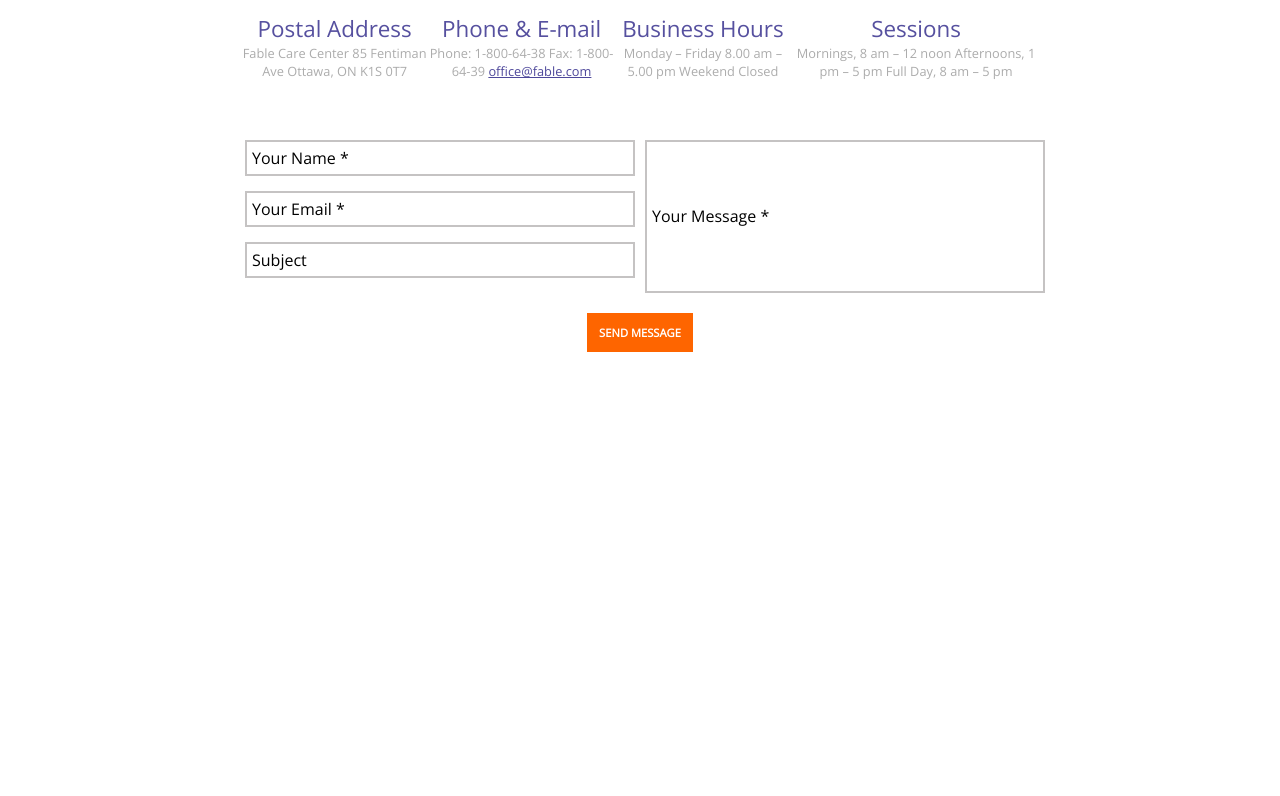
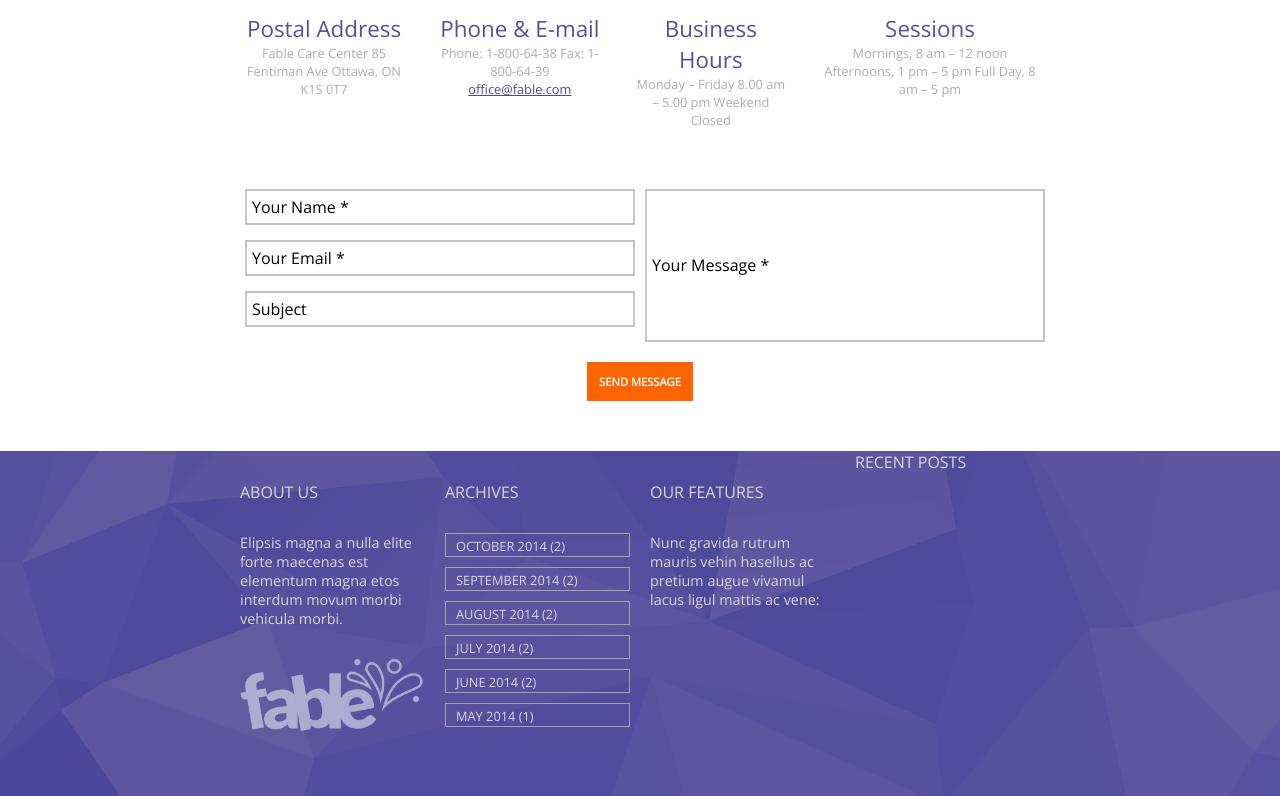
Before and after one commit to AlessandroRamoni/proj-html-vuejs, a Vue app: page / in a window 1280 px wide. Shown: the part 5629-6425 px from the top of the page. Before the commit the page ends 5981 px from the top, so only its background shows below. Built offline with nearby package versions, Linux system fonts and the light colour scheme; no server answers; a web font is replaced by a local one.

Commit message:
create footer

```diff
--- a/src/App.vue
+++ b/src/App.vue
@@ -13,6 +13,7 @@
     <NewsComponent />
     <AddGoogleMap />
     <ContactComponent />
+    <FooterComponent />
   </div>
 </template>
 
@@ -30,6 +31,7 @@ import FeedbackComponent from "@/components/FeedbackComponent.vue";
 import NewsComponent from "@/components/NewsComponent.vue";
 import AddGoogleMap from "@/components/AddGoogleMap.vue";
 import ContactComponent from "@/components/ContactComponent.vue";
+import FooterComponent from "@/components/FooterComponent.vue";
 
 import { immagini } from "../src/data";
 
@@ -54,6 +56,7 @@ export default {
     NewsComponent,
     AddGoogleMap,
     ContactComponent,
+    FooterComponent,
   },
 };
 </script>
--- a/src/components/ContactComponent.vue
+++ b/src/components/ContactComponent.vue
@@ -60,6 +60,7 @@ export default {
 #contenitore {
   padding-top: 50px;
   text-align: center;
+  padding-bottom: 50px;
 }
 #contenitore #titolo #welcome h1 {
   text-align: center;
@@ -73,6 +74,7 @@ export default {
 }
 .sfere {
   display: flex;
+  gap: 30px;
   margin: 0 auto;
   max-width: 800px;
   padding-top: 50px;
--- /dev/null
+++ b/src/components/FooterComponent.vue
@@ -0,0 +1,112 @@
+<template>
+  <div id="contenitore">
+    <footer>
+      <div id="contenitore-footer">
+        <div id="about-us">
+          <h3>ABOUT US</h3>
+          <hr />
+          <p>
+            Elipsis magna a nulla elite forte maecenas est elementum magna etos
+            interdum movum morbi vehicula morbi.
+          </p>
+          <img src="../assets/img/logo_footer.png" alt="" />
+        </div>
+        <div id="archives">
+          <h3>ARCHIVES</h3>
+          <hr />
+          <ul>
+            <li><a href="#">OCTOBER 2014 (2)</a></li>
+            <li><a href="#">SEPTEMBER 2014 (2)</a></li>
+            <li><a href="#">AUGUST 2014 (2)</a></li>
+            <li><a href="#">JULY 2014 (2)</a></li>
+            <li><a href="#">JUNE 2014 (2)</a></li>
+            <li><a href="#">MAY 2014 (1)</a></li>
+          </ul>
+        </div>
+        <div id="our-features">
+          <h3>OUR FEATURES</h3>
+          <hr />
+          <p>
+            Nunc gravida rutrum mauris vehin hasellus ac pretium augue vivamul
+            lacus ligul mattis ac vene:
+          </p>
+        </div>
+        <div id="recent-posts">
+          <h3>RECENT POSTS</h3>
+          <hr />
+        </div>
+      </div>
+    </footer>
+  </div>
+</template>
+
+<script>
+export default {
+  name: "FooterComponent",
+};
+</script>
+
+<style scoped lang="scss">
+#contenitore {
+  background-image: url(../assets/img/pattern.png);
+  height: 400px;
+}
+footer {
+  margin: 0 auto;
+  max-width: 800px;
+}
+#contenitore-footer {
+  display: flex;
+  gap: 20px;
+}
+#about-us {
+  color: #dad6d6;
+  width: 25%;
+  h3 {
+    padding-top: 30px;
+  }
+  p {
+    padding-top: 30px;
+    font-size: 0.9em;
+  }
+  img {
+    padding-top: 30px;
+  }
+}
+#archives {
+  color: #dad6d6;
+  width: 25%;
+  h3 {
+    padding-top: 30px;
+  }
+  ul {
+    padding-top: 30px;
+  }
+  li {
+    border: 1px solid #a8a1a1;
+    margin-top: 10px;
+  }
+  li:first-child {
+    margin-top: 0px;
+  }
+  a {
+    padding: 10px;
+    font-size: 0.8em;
+  }
+}
+#our-features {
+  color: #dad6d6;
+  width: 25%;
+  h3 {
+    padding-top: 30px;
+  }
+  p {
+    padding-top: 30px;
+    font-size: 0.9em;
+  }
+}
+#recent-posts {
+  color: #dad6d6;
+  width: 25%;
+}
+</style>
```
